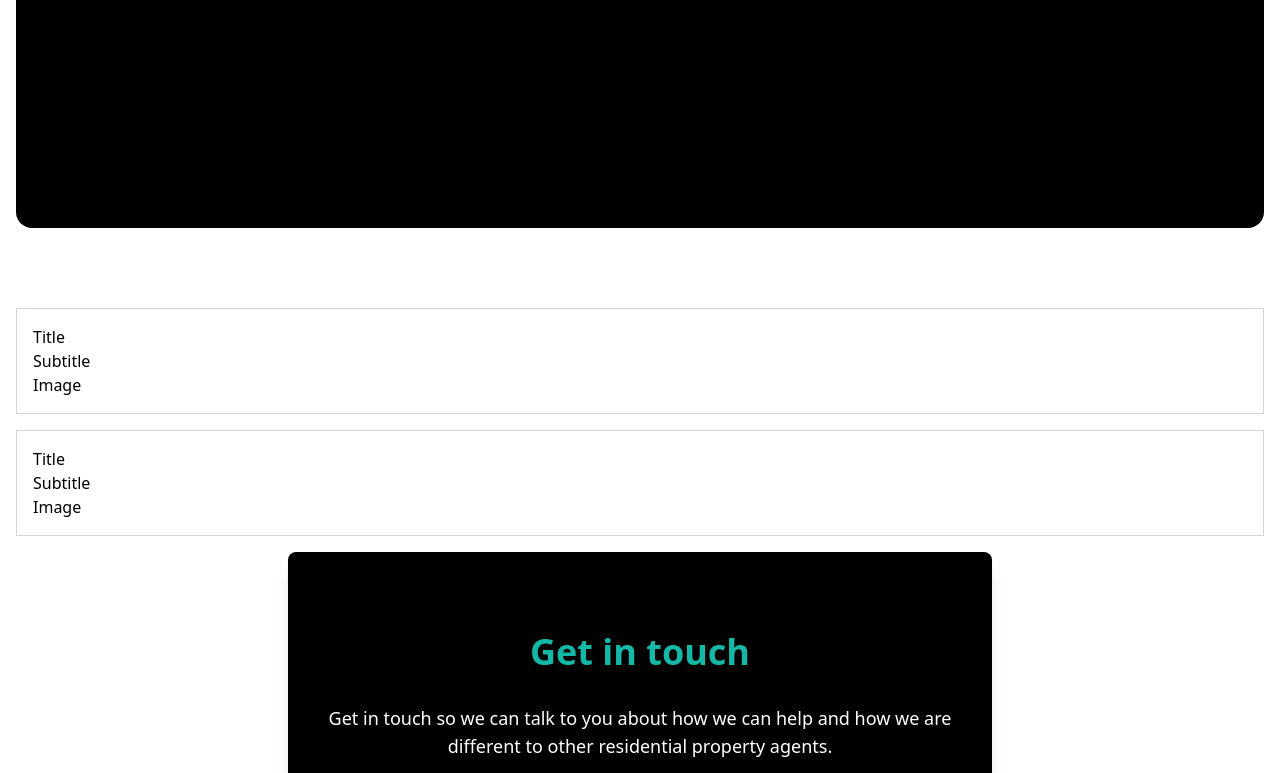
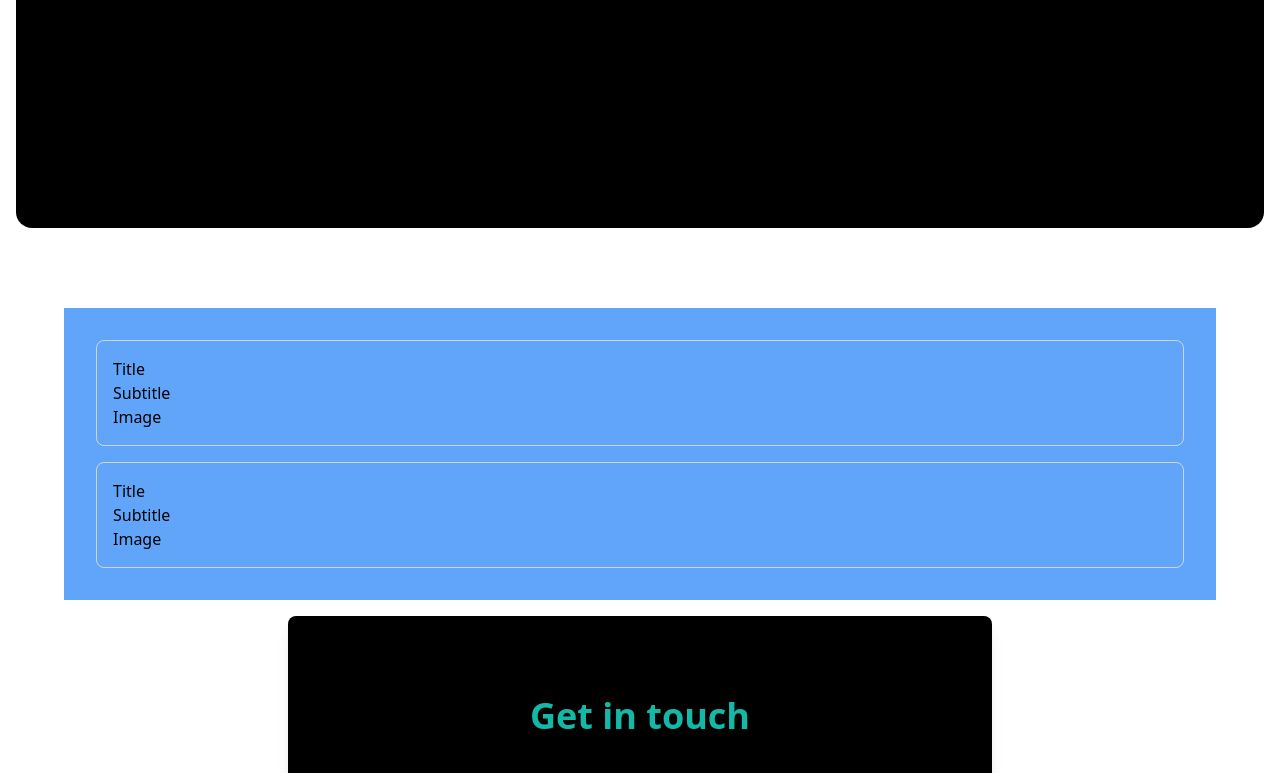
Before and after one commit to Akwei001/propertywebv1, a Next.js app: page / in a window 1280 px wide. Shown: the part 592-1365 px from the top of the page. Built offline with nearby package versions, Linux system fonts and the light colour scheme.

Commit message:
feature section changes

```diff
--- a/src/components/FeatureSection.tsx
+++ b/src/components/FeatureSection.tsx
@@ -2,18 +2,18 @@ import React from 'react';
 
 const FeatureSection = () => {
   return (
-    <>
-      <div className='p-4 m-4 border border-gray-300 b-2'>
+    <div className='max-w-6xl p-4 m-4 mx-auto bg-blue-400'>
+      <div className='p-4 m-4 border border-gray-300 rounded-lg b-2'>
         <h2>Title</h2>
         <p>Subtitle</p>
         <div>Image</div>
       </div>
-      <div className='p-4 m-4 border border-gray-300 b-2'>
+      <div className='p-4 m-4 border border-gray-300 rounded-lg b-2'>
         <h2>Title</h2>
         <p>Subtitle</p>
         <div>Image</div>
       </div>
-    </>
+    </div>
   );
 };
 
```
